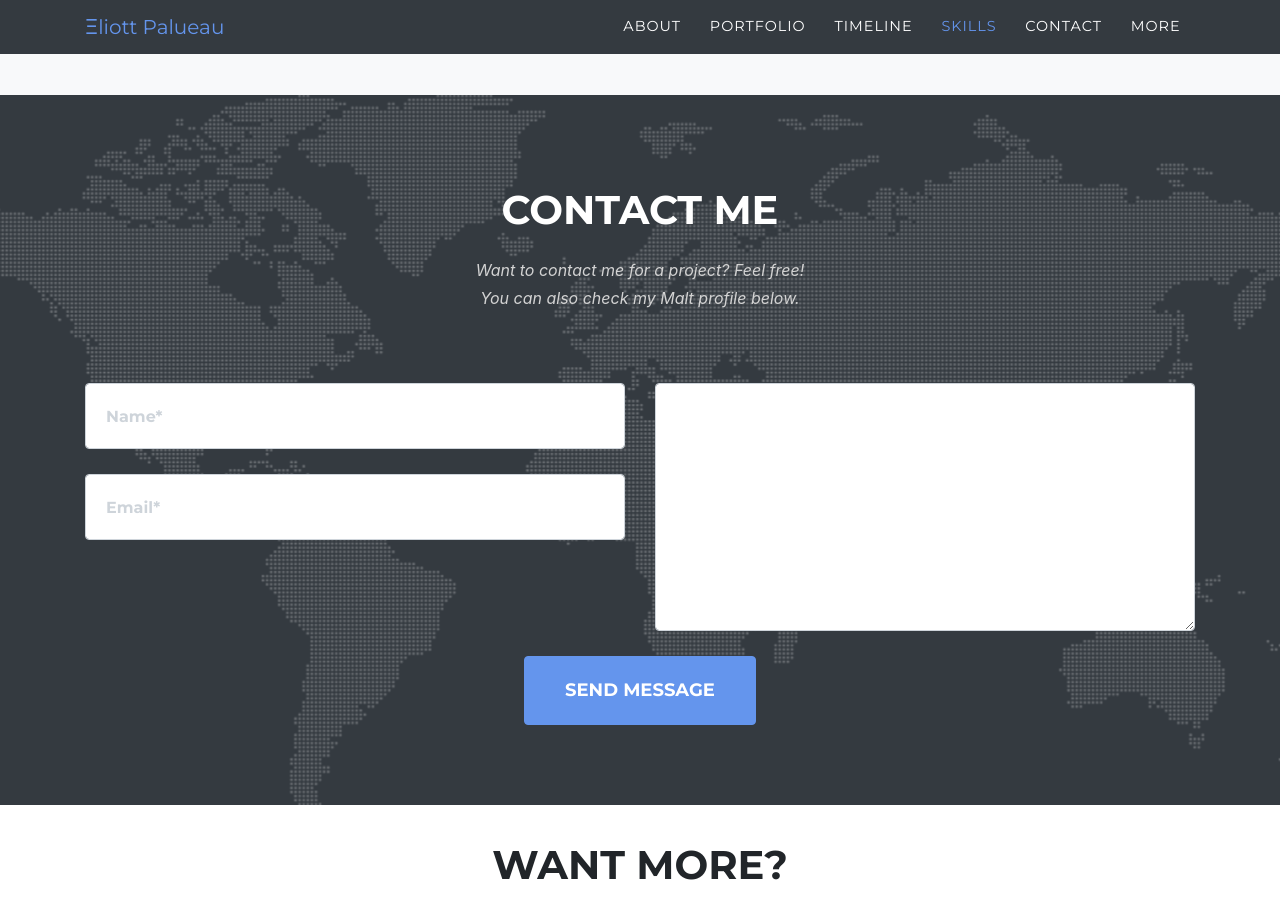
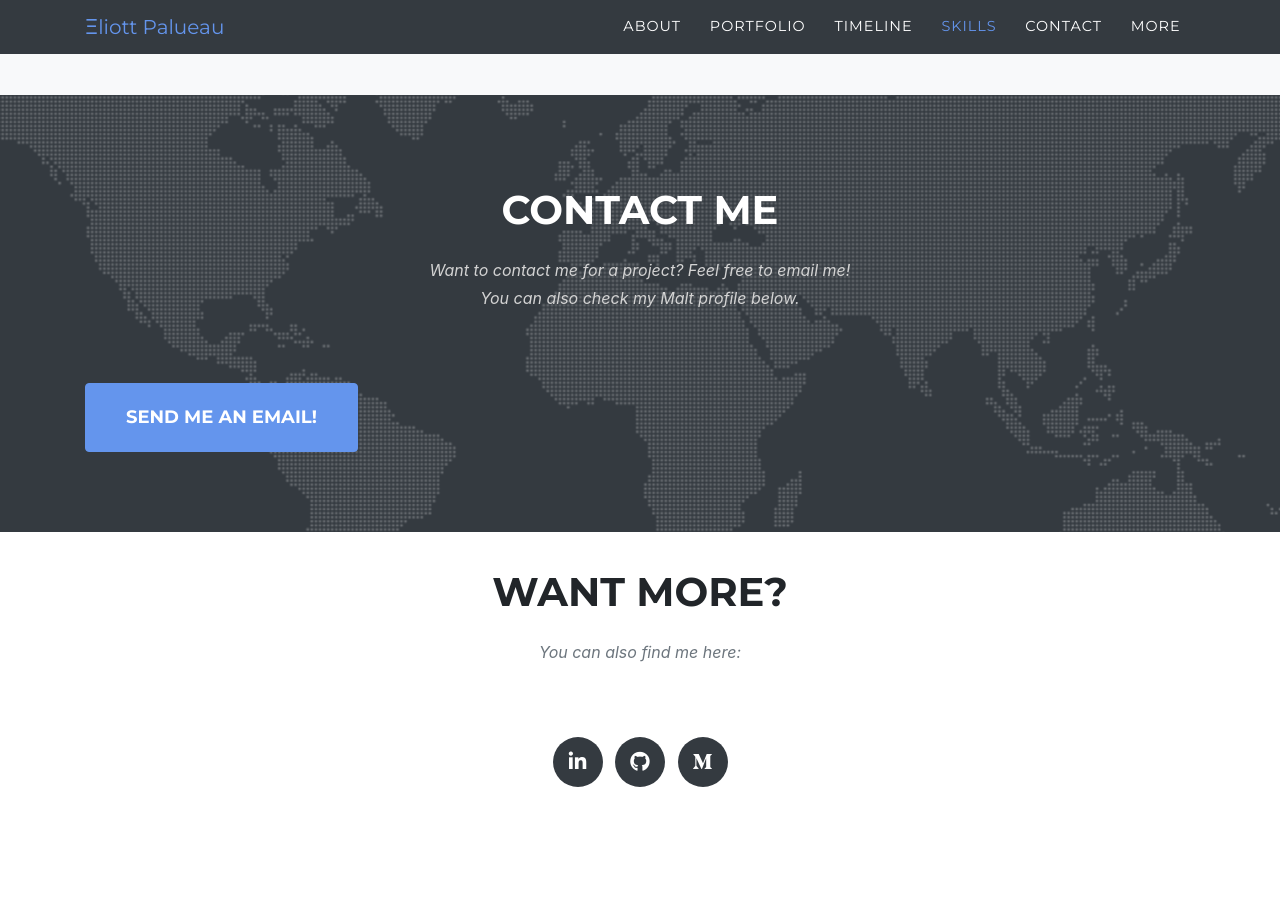
Before and after one commit to EliottPal/EliottPal.github.io, a Jekyll site: the page built from index.md, in a window 1280 px wide and 900 px high, scrolled down 6926 px. Built offline with Jekyll 4.4.1, drawn with Linux system fonts in a browser that asks for light colours; some web fonts are replaced; after the commit the page ends 7737 px from its top, so only the background shows below that.

Commit message:
Removing contact form

```diff
--- a/_includes/contact.html
+++ b/_includes/contact.html
@@ -1,57 +1,33 @@
 <!-- Contact -->
-<section class="page-section" id="{{ site.data.sitetext[site.locale].contact.section | default: "contact" }}">
+<section
+  class="page-section"
+  id="{{ site.data.sitetext[site.locale].contact.section | default: 'contact' }}"
+>
   <div class="container">
     <div class="row">
       <div class="col-lg-12 text-center">
         <h2 class="section-heading text-uppercase">
-          {{ site.data.sitetext[site.locale].contact.title | markdownify | default: Contact Me }}</h2>
-        <h3 class="no-margin" style="color: lightgray;">{{ site.data.sitetext[site.locale].contact.text | default: "" }}</h3>
-        <h3 class="section-subheading" style="color: lightgray;">{{ site.data.sitetext[site.locale].contact.sub-text | default: "" }}</h3>
-
+          {{ site.data.sitetext[site.locale].contact.title | markdownify |
+          default: Contact Me }}
+        </h2>
+        <h3 class="no-margin" style="color: lightgray">
+          {{ site.data.sitetext[site.locale].contact.text | default: "" }}
+        </h3>
+        <h3 class="section-subheading" style="color: lightgray">
+          {{ site.data.sitetext[site.locale].contact.sub-text | default: "" }}
+        </h3>
       </div>
     </div>
     <div class="row">
       <div class="col-lg-12">
-        <form id="contactForm"
-          action="https://formspree.io/{% if site.formspree_form_path %}{{ site.formspree_form_path }}{% else %}{{ site.email }}{% endif %}"
-          novalidate="novalidate" method="POST">
-          <!--name="sentMessage"-->
-          <div class="row">
-            <div class="col-md-6">
-              <div class="form-group">
-                <input name="name" class="form-control" id="name" type="text"
-                  placeholder="{{ site.data.sitetext[site.locale].contact.name | default: "Name*" }}"
-                  required="required" data-validation-required-message="{{ site.data.sitetext[site.locale].contact.name-validation | default: "Please enter your name." }}">
-                <p class="help-block text-danger"></p>
-              </div>
-              <div class="form-group">
-                <input name="_replyto" class="form-control" id="email" type="email"
-                  placeholder="{{ site.data.sitetext[site.locale].contact.email | default: "Email*" }}"
-                  required="required" data-validation-required-message="{{ site.data.sitetext[site.locale].contact.email-validation | default: "Please enter your email address." }}">
-                <p class="help-block text-danger"></p>
-              </div>
-            </div>
-            <div class="col-md-6">
-              <div class="form-group">
-                <textarea name="message" class="form-control" id="message"
-                  placeholder="{{ site.data.sitetext[site.locale].contact.message | default: "Message*" }}"
-                  required="required" data-validation-required-message="{{ site.data.sitetext[site.locale].contact.message-validation | default: "Please enter a message." }}">
-                </textarea>
-                <p class="help-block text-danger"></p>
-              </div>
-            </div>
-            <input type="hidden" name="_subject" id="email-subject"
-              value="{{ site.data.sitetext[site.locale].contact.subject | default: "Contact Form Submission" }}">
-            <div class="clearfix"></div>
-            <div class="col-lg-12 text-center">
-              <div id="success"></div>
-              <button id="sendMessageButton" class="btn btn-primary btn-xl text-uppercase"
-                type="submit">{{ site.data.sitetext[site.locale].contact.submit | default: "Send Message" }}</button>
-            </div>
-            <input type="text" name="_gotcha" style="display:none">
-            <input type="hidden" name="_next" value="#" />
-          </div>
-        </form>
+        <button
+          id="sendMessageButton"
+          class="btn btn-primary btn-xl text-uppercase"
+          type="submit"
+        >
+          {{ site.data.sitetext[site.locale].contact.submit | default: "Send me
+          an email!" }}
+        </button>
       </div>
     </div>
   </div>
```
Also changed, not shown: _data/sitetext.yml (+2 -8 lines).
